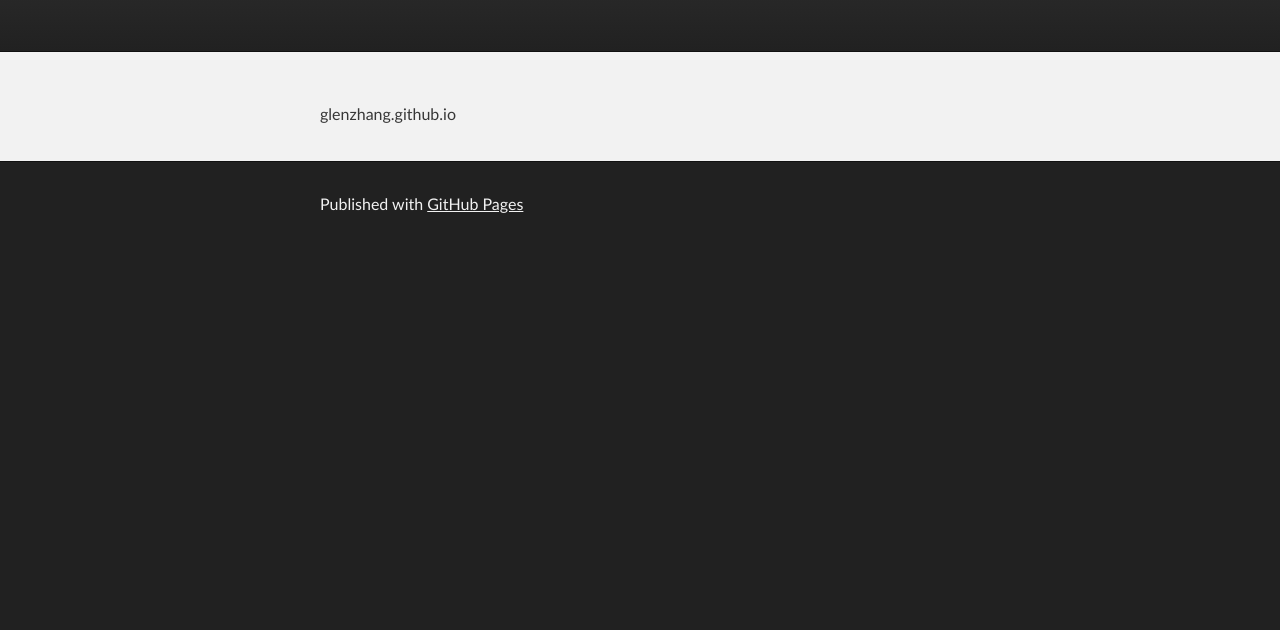
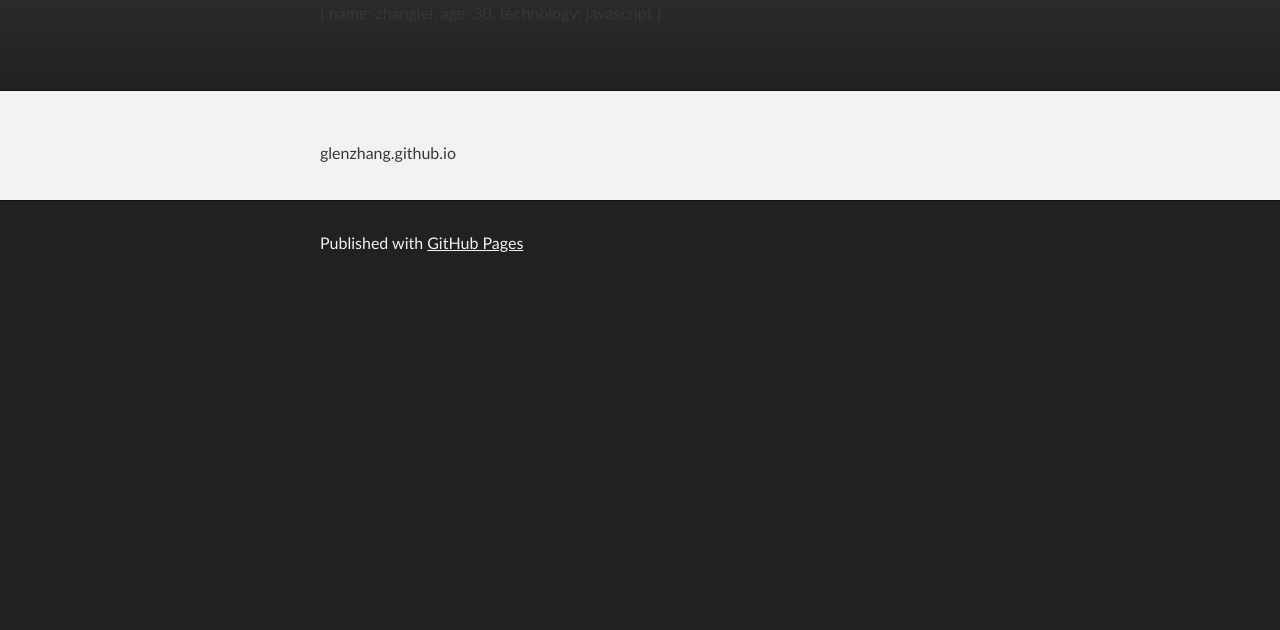
Before and after one commit to glenzhang/glenzhang.github.io, a plain HTML site: page index.html in a window 1280 px wide. Shown: the part 170-800 px from the top of the page. Drawn offline with Linux system fonts and the light colour scheme.

Commit message:
Update index.html

```diff
--- a/index.html
+++ b/index.html
@@ -29,6 +29,17 @@
             <a id="forkme_banner" href="https://github.com/glenzhang">View on GitHub</a>
           -->
           <h1 id="project_title">glenzhang.github.io</h1>
+
+          <p>
+
+            {
+              name: zhanglei,
+              age: 30,
+              technology: javascript
+            }
+
+          </p>
+
           <h2 id="project_tagline"></h2>
         </header>
     </div>
```
